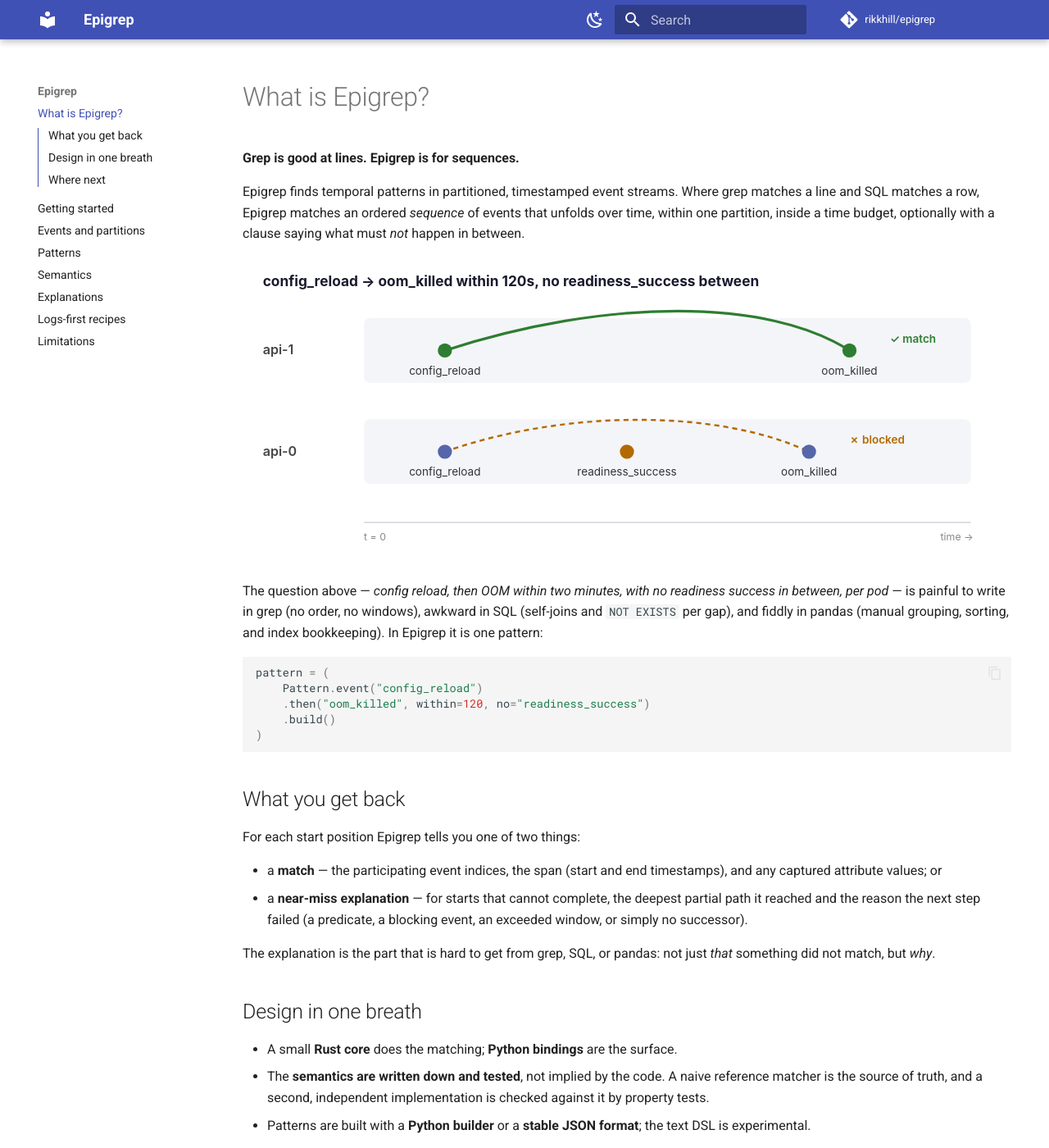
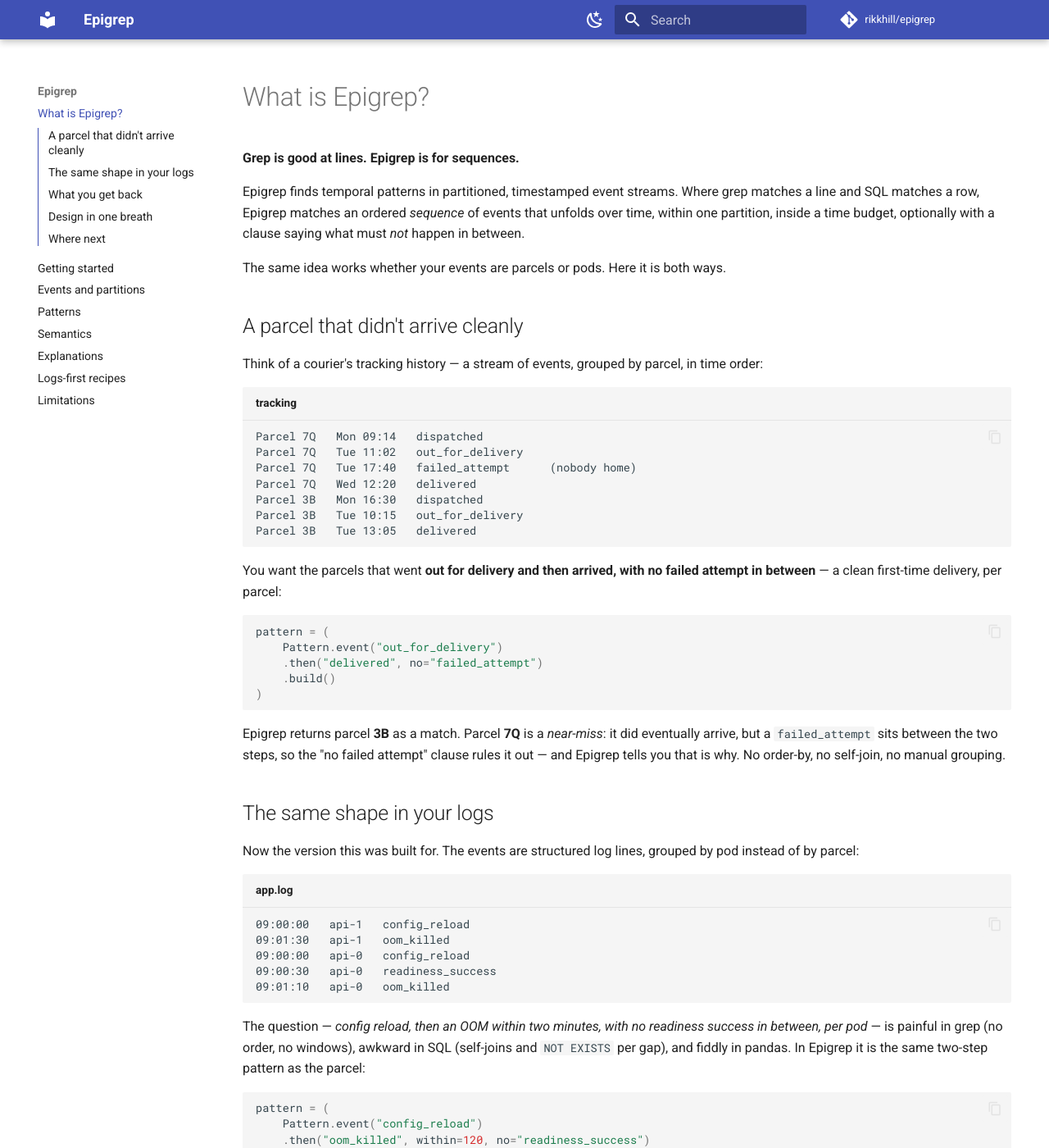
Before and after one commit to rikkhill/epigrep, an MkDocs documentation site: the page built from docs/index.md, in a window 1280 px wide and 1400 px high. Shown: the whole window at 82% size. Built offline with MkDocs 1.6.1 and Material for MkDocs 9.7.7, drawn with Linux system fonts in a browser that asks for light colours; comment, search, counter and statistics services are not loaded; some of the changed text lies outside the part shown.

Commit message:
Add a human-legible example and terminal-style logs to the landing page
The landing page led only with the ops/logs example. Add a parcel-tracking
example first — same machinery (sequence, partition, absence-between,
near-miss) with no ops knowledge needed — and render both examples as
terminal-style log blocks so the "events are just log lines" idea is concrete.

Co-Authored-By: Claude Opus 4.8 <noreply@anthropic.com>

````diff
--- a/docs/index.md
+++ b/docs/index.md
@@ -7,13 +7,57 @@ grep matches a line and SQL matches a row, Epigrep matches an ordered *sequence*
 of events that unfolds over time, within one partition, inside a time budget,
 optionally with a clause saying what must *not* happen in between.
 
-![A swimlane of events per pod, with one sequence matched and one blocked](assets/swimlane.svg)
+The same idea works whether your events are parcels or pods. Here it is both
+ways.
 
-The question above — *config reload, then OOM within two minutes, with no
-readiness success in between, per pod* — is painful to write in grep (no order,
-no windows), awkward in SQL (self-joins and `NOT EXISTS` per gap), and fiddly in
-pandas (manual grouping, sorting, and index bookkeeping). In Epigrep it is one
-pattern:
+## A parcel that didn't arrive cleanly
+
+Think of a courier's tracking history — a stream of events, grouped by parcel,
+in time order:
+
+```text title="tracking"
+Parcel 7Q   Mon 09:14   dispatched
+Parcel 7Q   Tue 11:02   out_for_delivery
+Parcel 7Q   Tue 17:40   failed_attempt      (nobody home)
+Parcel 7Q   Wed 12:20   delivered
+Parcel 3B   Mon 16:30   dispatched
+Parcel 3B   Tue 10:15   out_for_delivery
+Parcel 3B   Tue 13:05   delivered
+```
+
+You want the parcels that went **out for delivery and then arrived, with no
+failed attempt in between** — a clean first-time delivery, per parcel:
+
+```python
+pattern = (
+    Pattern.event("out_for_delivery")
+    .then("delivered", no="failed_attempt")
+    .build()
+)
+```
+
+Epigrep returns parcel **3B** as a match. Parcel **7Q** is a *near-miss*: it did
+eventually arrive, but a `failed_attempt` sits between the two steps, so the
+"no failed attempt" clause rules it out — and Epigrep tells you that is why. No
+order-by, no self-join, no manual grouping.
+
+## The same shape in your logs
+
+Now the version this was built for. The events are structured log lines, grouped
+by pod instead of by parcel:
+
+```text title="app.log"
+09:00:00   api-1   config_reload
+09:01:30   api-1   oom_killed
+09:00:00   api-0   config_reload
+09:00:30   api-0   readiness_success
+09:01:10   api-0   oom_killed
+```
+
+The question — *config reload, then an OOM within two minutes, with no readiness
+success in between, per pod* — is painful in grep (no order, no windows),
+awkward in SQL (self-joins and `NOT EXISTS` per gap), and fiddly in pandas. In
+Epigrep it is the same two-step pattern as the parcel:
 
 ```python
 pattern = (
@@ -22,6 +66,12 @@ pattern = (
     .build()
 )
 ```
+
+![A swimlane of events per pod, with one sequence matched and one blocked](assets/swimlane.svg)
+
+`api-1` matches. `api-0` is a near-miss — a `readiness_success` lands between the
+reload and the OOM, so the process recovered and it is not the failure we are
+hunting.
 
 ## What you get back
 
````
